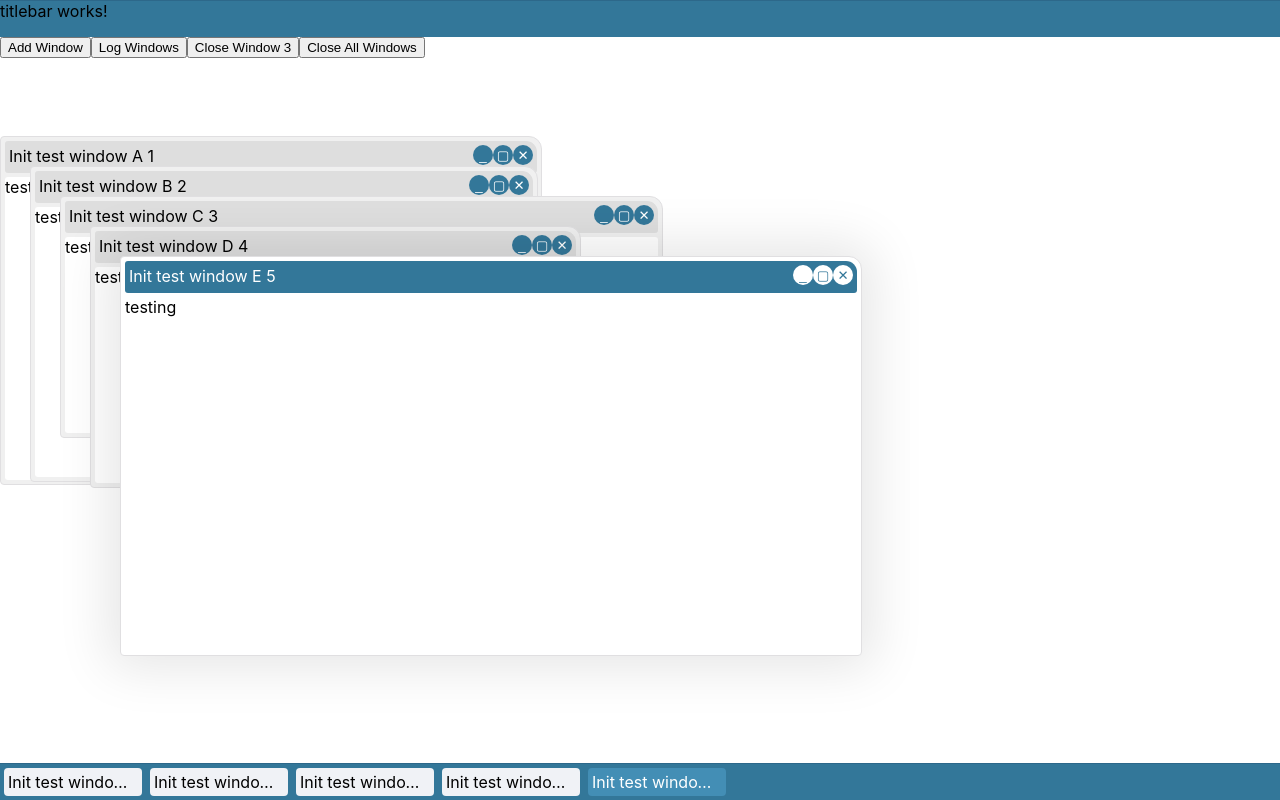
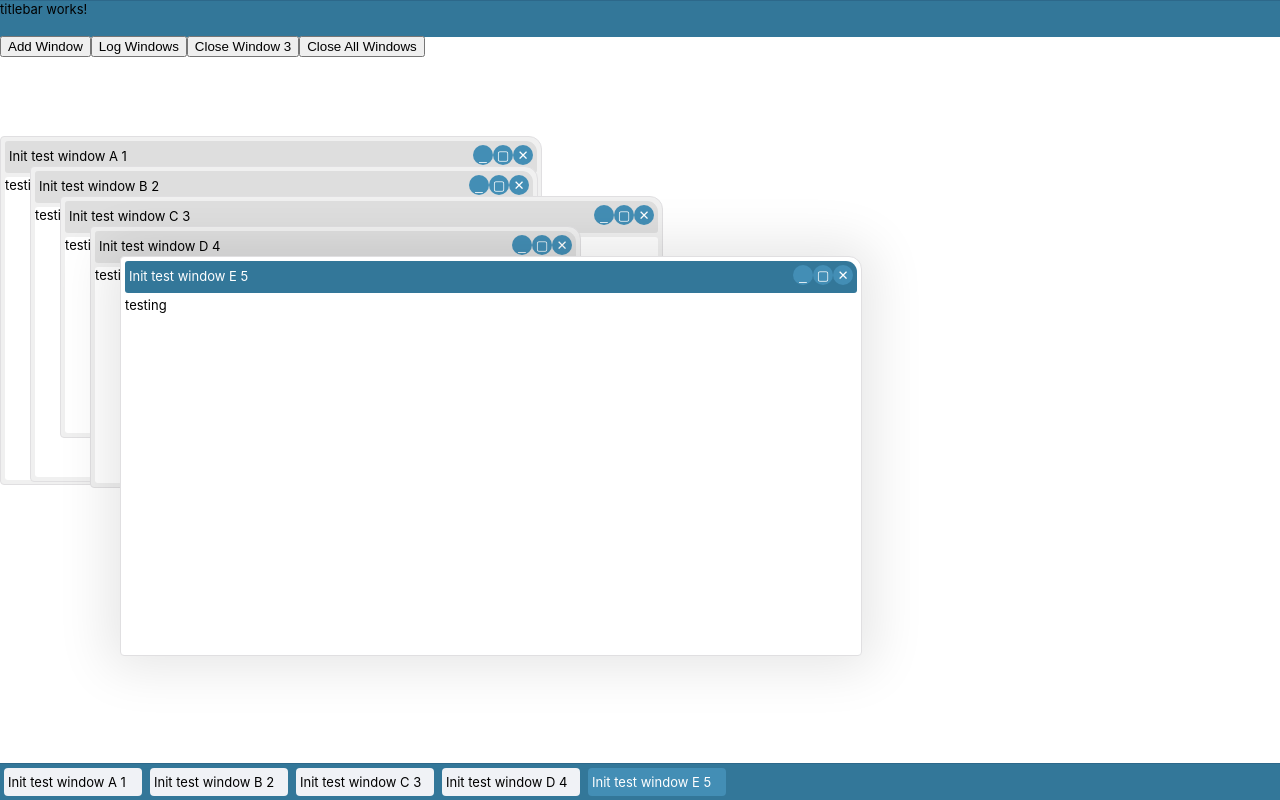
Before and after one commit to neofuture/broken-pipe, an Angular app: page / in a window 1280 px wide. Built offline with nearby package versions, Linux system fonts and the light colour scheme.

Commit message:
fonate and small updated

```diff
--- a/src/app/components/window/window.component.css
+++ b/src/app/components/window/window.component.css
@@ -43,7 +43,7 @@
 }
 button {
   border: none;
-  background-color: #379;
+  background-color: #438eb5;
   border-radius: 50%;
   min-width: 20px;
   min-height: 20px;
@@ -57,8 +57,8 @@ button {
 }
 
 .active button {
-  color: #379;
-  background-color:white;
+  /*color: #379;*/
+  /*background-color:white;*/
   transition: opacity 200ms, width 200ms, height, 200ms;
 
 }
--- a/src/styles.css
+++ b/src/styles.css
@@ -2,4 +2,5 @@ body{
   font-family: -apple-system, BlinkMacSystemFont, "Segoe UI", Roboto, Helvetica, Arial, sans-serif, "Apple Color Emoji", "Segoe UI Emoji", "Segoe UI Symbol";
   margin:0;
   padding:0;
+  font-size:13px;
 }
```
